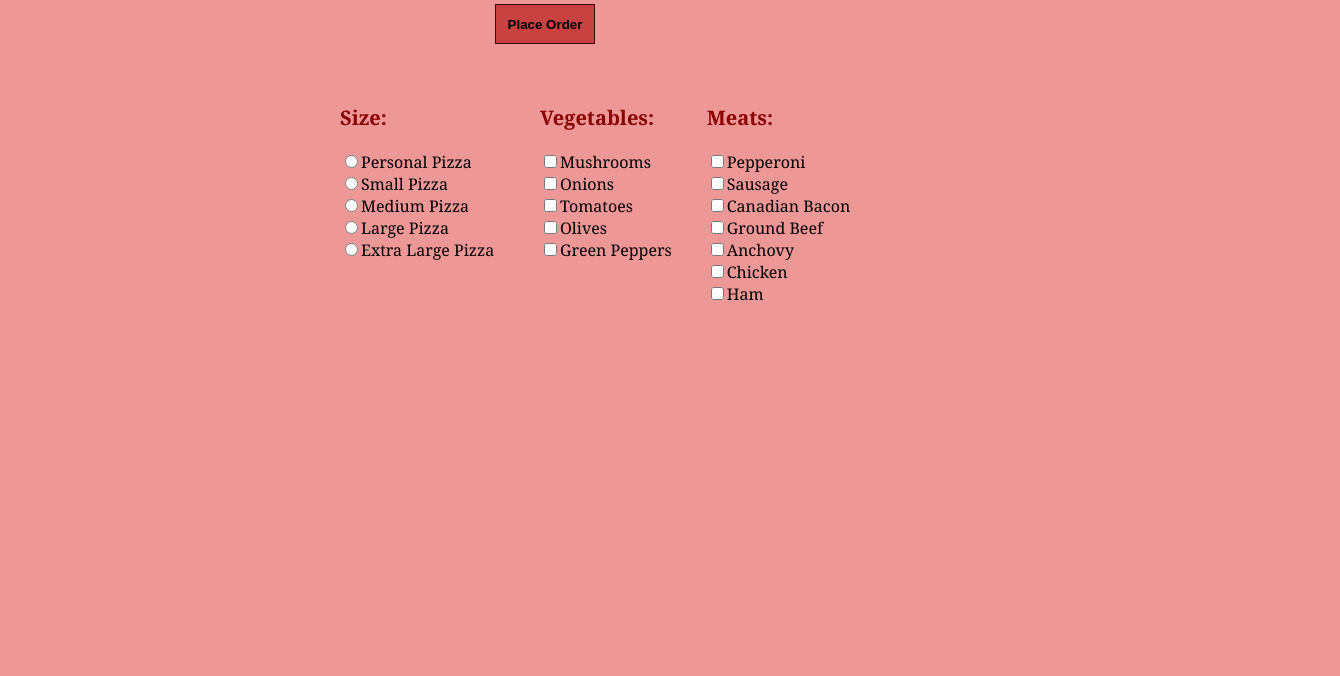
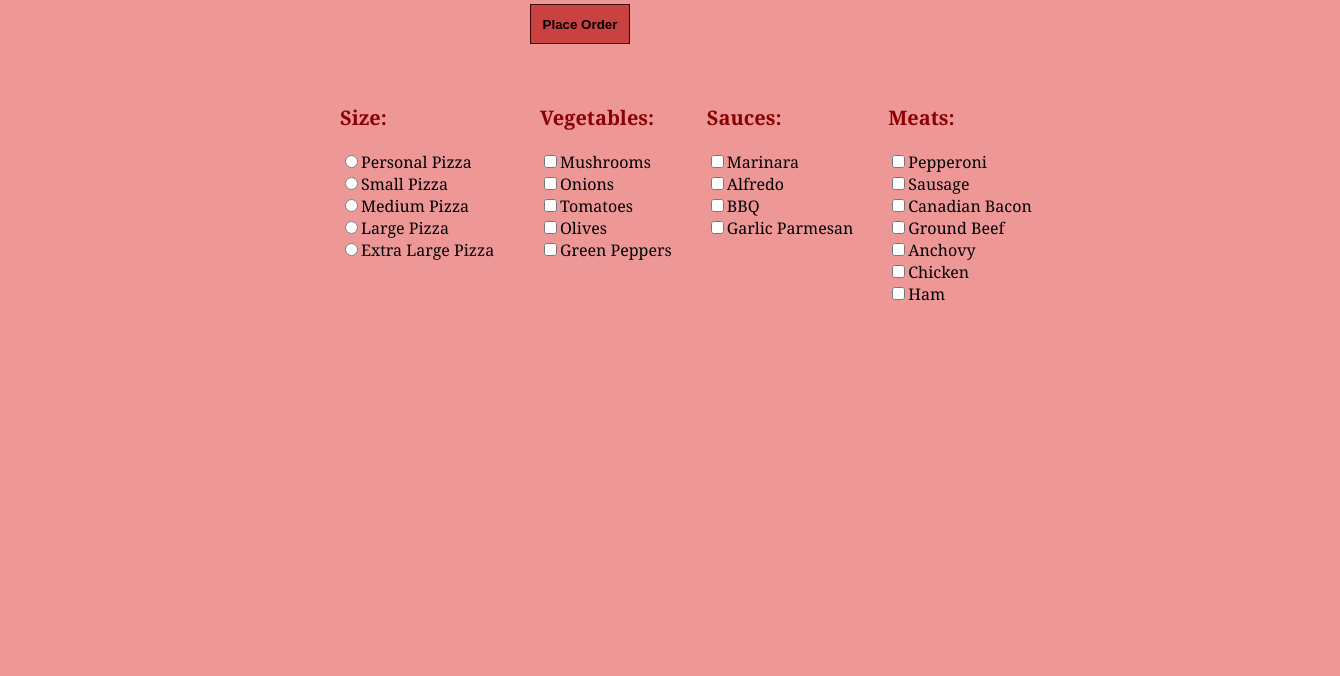
Before and after one commit to janellinteriano/JavaScript-Projects, a plain HTML site: page Pizza_Project/Pizza.html in a window 1280 px wide. Shown: the part 124-800 px from the top of the page, 1340 px wide, since content can reach past the window. Drawn offline with Linux system fonts and the light colour scheme.

Commit message:
added changes to html and css

```diff
--- a/Pizza_Project/Pizza.html
+++ b/Pizza_Project/Pizza.html
@@ -9,7 +9,7 @@
     </head>
     <body>
         <div id = "menuBG">
-            <h1 style = "margin: 0 0px 0 20px;">Pizza Menu</h1>
+            <h1 style = "margin: 0 0px 0 50px;">Pizza Menu</h1>
             <input id = "btnOrder" type = "button" onclick = "getReceipt()"
             value = "Place Order">
             <form id = "frmMenu">
@@ -42,6 +42,18 @@
                     value = "Green Peppers">Green Peppers<br>
                 </div>
 
+                <div class = "menu middle">
+                    <h3>Sauces:</h3>
+                    <input class = "toppings" type = "checkbox" name = "Toppings"
+                    value = "Marinara">Marinara<br>
+                    <input class = "toppings" type = "checkbox" name = "Toppings"
+                    value = "Alfredo">Alfredo<br>
+                    <input class = "toppings" type = "checkbox" name = "Toppings"
+                    value = "BBQ">BBQ<br>
+                    <input class = "toppings" type = "checkbox" name = "Toppings"
+                    value = "Garlic Parmesan">Garlic Parmesan<br>
+                </div>
+
                 <div class = "menu right">
                     <h3>Meats:</h3>
                     <input class = "toppings" type = "checkbox" name = "Toppings"
--- a/Pizza_Project/Pizza_CSS/Pizza.css
+++ b/Pizza_Project/Pizza_CSS/Pizza.css
@@ -33,8 +33,8 @@ div {
 }
 
 #frmMenu {
-    width: 600px;
-    height: 200px;
+    width: 1000px;
+    height: 500px;
     margin: 40px auto;
 }
 
@@ -47,8 +47,8 @@ div {
     width: 200px;
     height: 190px;
     margin: 0 auto;
-    float: right;
-    padding-top: 20px;
+    float: left;
+    padding-top: 30px;
 }
 
 .left {
@@ -60,13 +60,13 @@ div {
 
 .middle {
    float: left;
+   padding-right: 35px;
 }
 
 .right {
     width: 200px;
     height: 200px;
     float: right;
-    padding-left: 35px;
 }
 
 #showText {
@@ -84,7 +84,7 @@ div {
 }
 
 #btnOrder {
-    margin: 20px 0px 0px 155px;
+    margin: 20px 0px 0px 190px;
     width: 100px;
     height: 40px;
     font-weight: bold;
```
